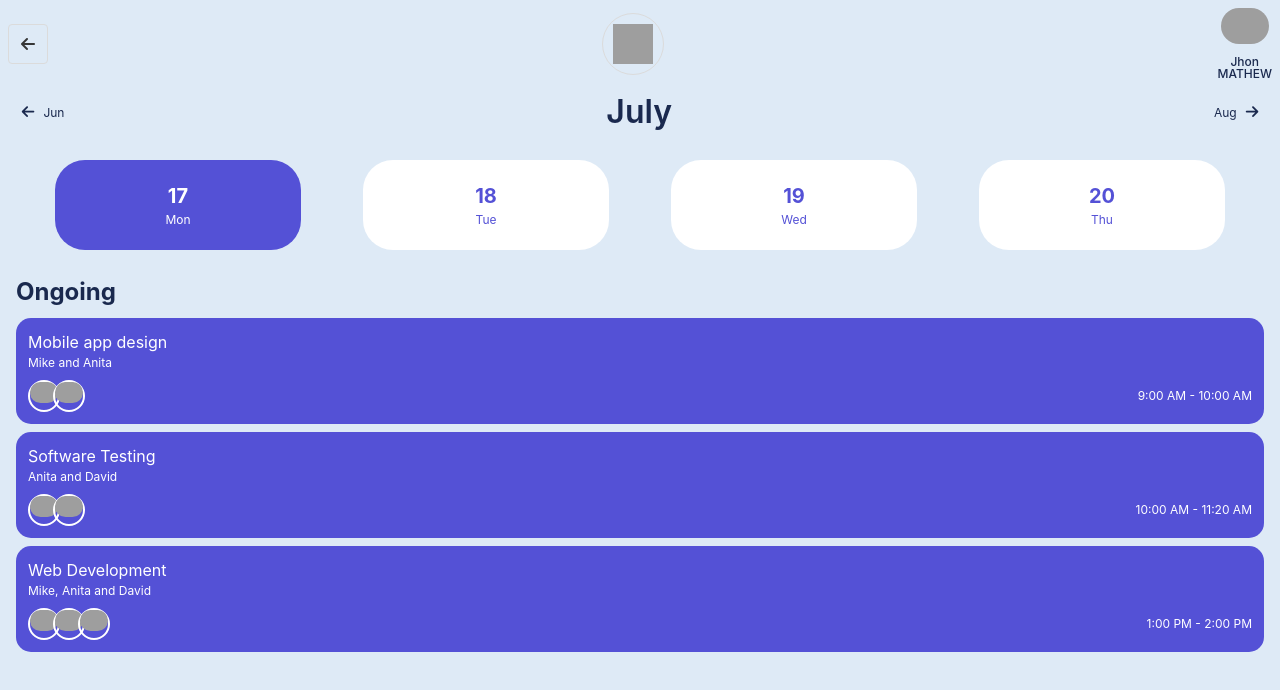
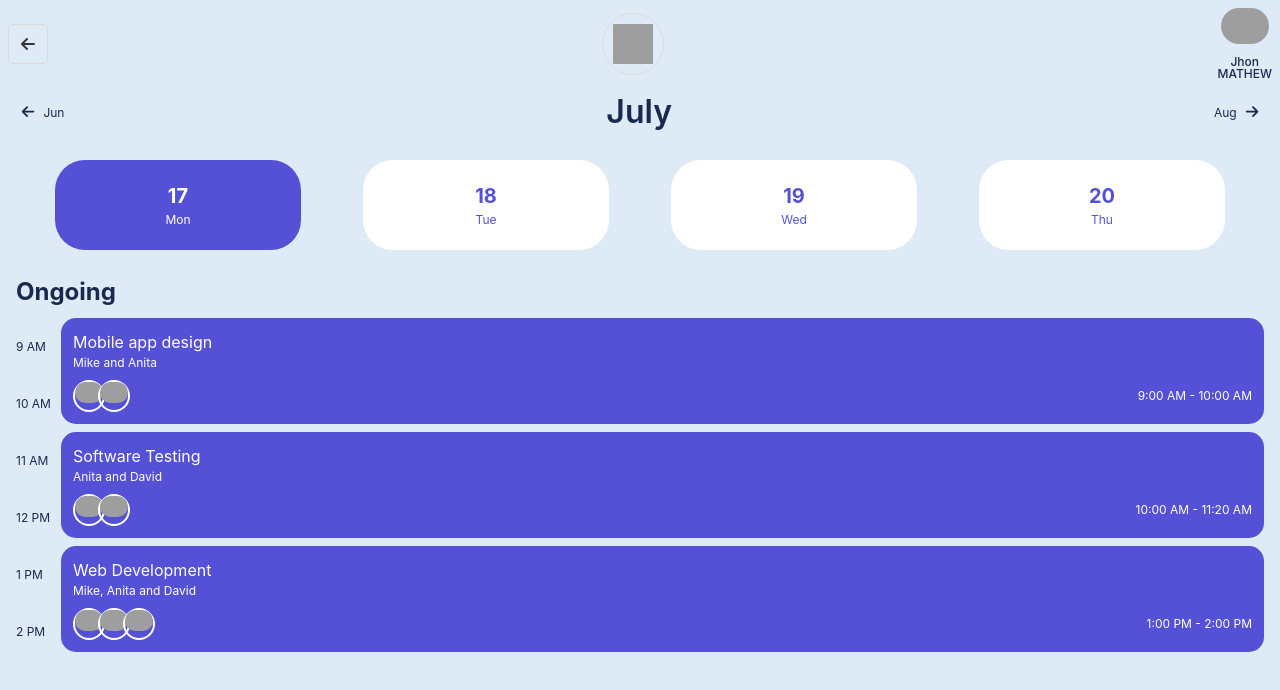
Before and after one commit to nassimabdallah/HighdayTechnicalTest, a Vue app: page / in a window 1280 px wide. Shown: the top 690 px of the page. Built offline with nearby package versions, Linux system fonts and the light colour scheme; grey boxes are pictures that could not be loaded.

Commit message:
Add timeline to Task component

```diff
--- a/src/components/Tasks.vue
+++ b/src/components/Tasks.vue
@@ -1,22 +1,32 @@
 <template>
     <section class="task-navigation px-2">
         <h1 class="is-size-4 has-text-weight-bold my-2">Ongoing</h1>
-        <TaskCard
-            v-for="task in dailyTasks"
-            :key="task"
-            :task="task"
-        />
+        <div class="work-schedule mt-2">
+            <div class="timeline">
+                <span v-for="time in timeObj" class="is-size-7">{{ time.strTime }}</span>
+            </div>
+            <div class="tasks">
+                <TaskCard
+                    v-for="task in dailyTasks"
+                    :key="task"
+                    :task="task"
+                    :style="{'grid-row-start': task.start_time.split(':')[0], 'grid-row-end': task.end_time.split(':')[0]}"
+                />
+            </div>
+        </div>
     </section>
 </template>
 
 <script setup>
 import TaskCard from './TaskCard.vue';
 import axios from 'axios';
-import { ref } from 'vue';
+import { ref, computed } from 'vue';
 
 const tasks = ref([]);
 const dailyTasks = ref([]);
 const date = ref(new Date('2023-07-17').toLocaleDateString('fr-FR'))
+const timeObj = ref([]);
+const timelineLength = timeObj.value.length;
 
 const getTasks = async () => {
     try {
@@ -36,8 +46,48 @@ const getDailyTasks = () => {
 
 dailyTasks.value = getDailyTasks()
 
+const timelineSchedule = computed(() => {
+    const start = Math.min(...dailyTasks.value.map(task => parseInt(task.start_time)));
+    const end = Math.max(...dailyTasks.value.map(task => parseInt(task.end_time)));
+    return {start, end}
+})
+
+const getTimeline = () => {
+    let obj = {};
+    let id = 1;
+    for (let i = timelineSchedule.value.start; i <= timelineSchedule.value.end; i++) {
+        let ampm = i >= 12 ? 'PM' : 'AM';
+        let hour = i % 12;
+        hour = hour ? hour : 12;
+        let strTime = `${hour} ${ampm}`;
+        obj[i] = {id, strTime}
+        id++;
+    }
+    timeObj.value = obj;
+}
+
+getTimeline();
+console.log(timeObj.value);
+
 </script>
 
 <style lang="scss" scoped>
+$timelineLength: v-bind(timelineLength);
 
+.work-schedule {
+    display: grid;
+    gap: 10px;
+    grid-template-columns: auto 1fr;
+}
+
+.timeline {
+    display: grid;
+    grid-template-rows: repeat($timelineLength);
+    align-items: center;
+}
+
+.tasks {
+    display: grid;
+    grid-template-rows: repeat($timelineLength);
+}
 </style>
```
